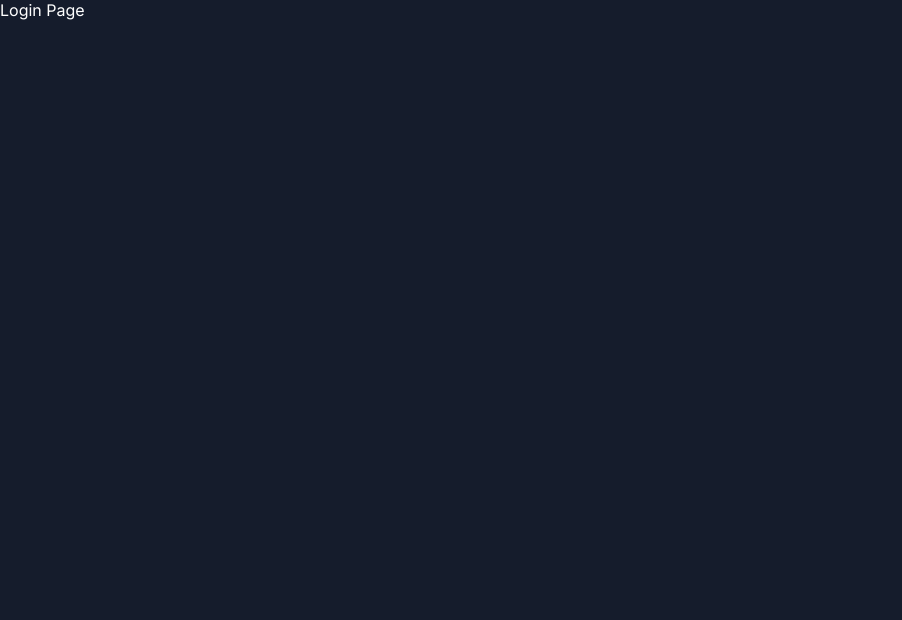
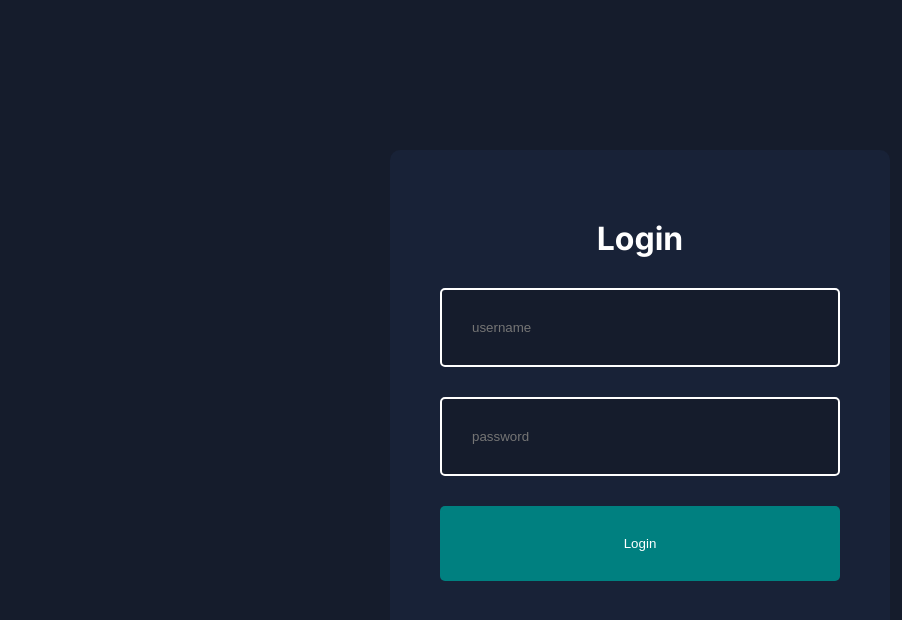
Before and after one commit to nthapa000/nextJsadmin, a Next.js app: page /login in a window 1280 px wide. Shown: the top 620 px of the page, without its empty margins (0-902 px from the left). Built offline with nearby package versions, Linux system fonts and the light colour scheme.

Commit message:
#11 Login page design

```diff
--- a/app/login/page.jsx
+++ b/app/login/page.jsx
@@ -1,8 +1,16 @@
 import React from 'react'
+import styles from "@/app/ui/login/login.module.css"
 
 const LoginPage = () => {
   return (
-    <div>Login Page</div>
+    <div className={styles.container}>
+      <form action="" className={styles.form}>
+        <h1>Login</h1>
+        <input type="text" placeholder='username'/>
+        <input type="password" placeholder='password'/>
+        <button>Login</button>
+      </form>
+    </div>
   )
 }
 
--- /dev/null
+++ b/app/ui/login/login.module.css
@@ -0,0 +1,39 @@
+.container{
+    width: 100%;
+    height: 100vh;
+    display: flex;
+    align-items: center;
+    justify-content: center;
+}
+
+.form{
+    background-color: var(--bgSoft);
+    padding: 50px;
+    border-radius: 10px;
+    width: 500px;
+    height: 500px;
+    display: flex;
+    align-items: center;
+    flex-direction: column;
+    justify-content: center;
+    gap: 30px;
+}
+
+.form input{
+    width: 100%;
+    padding: 30px;
+    border: 2px solid;
+    border-radius: 5px;
+    background-color: var(--bg);
+    color: var(--text);
+}
+
+.form button{
+    width: 100%;
+    padding: 30px;
+    background-color: teal;
+    color: var(--text);
+    border: none;
+    cursor: pointer;
+    border-radius: 5px;
+}
```
